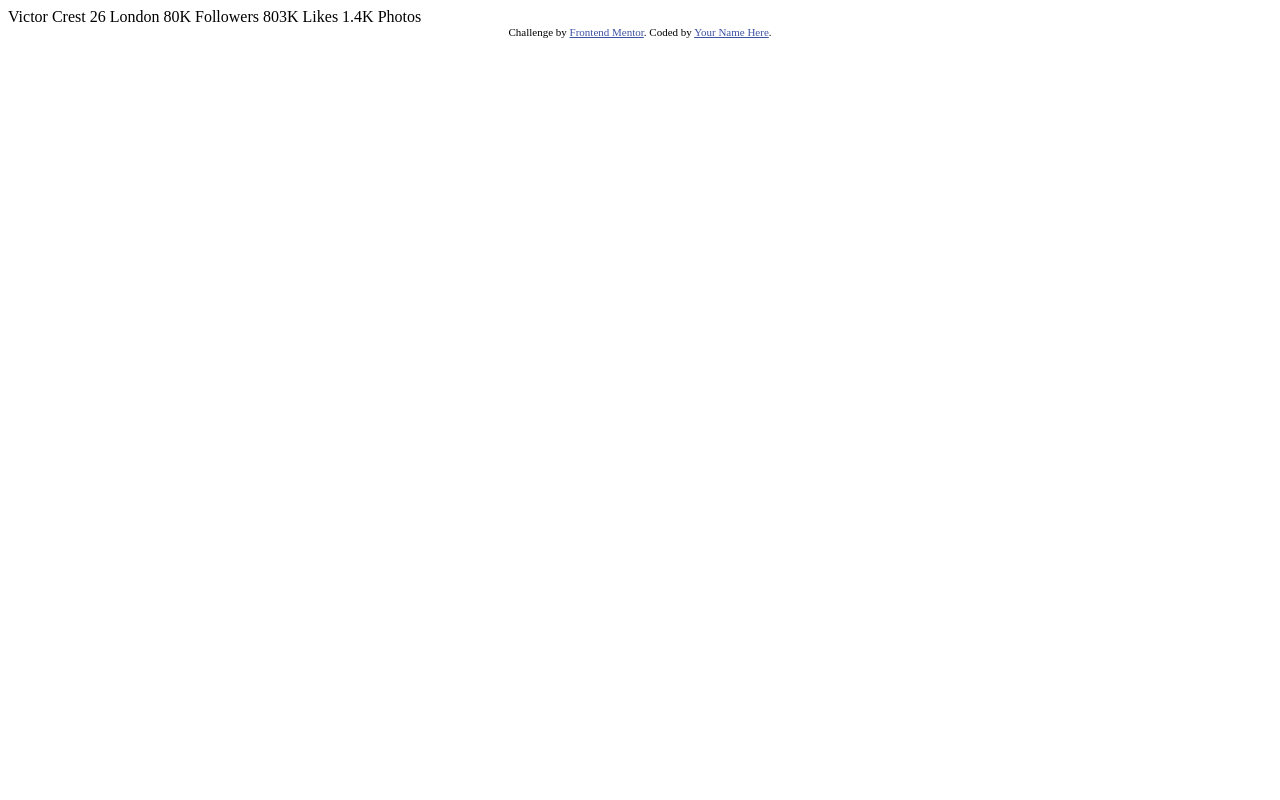
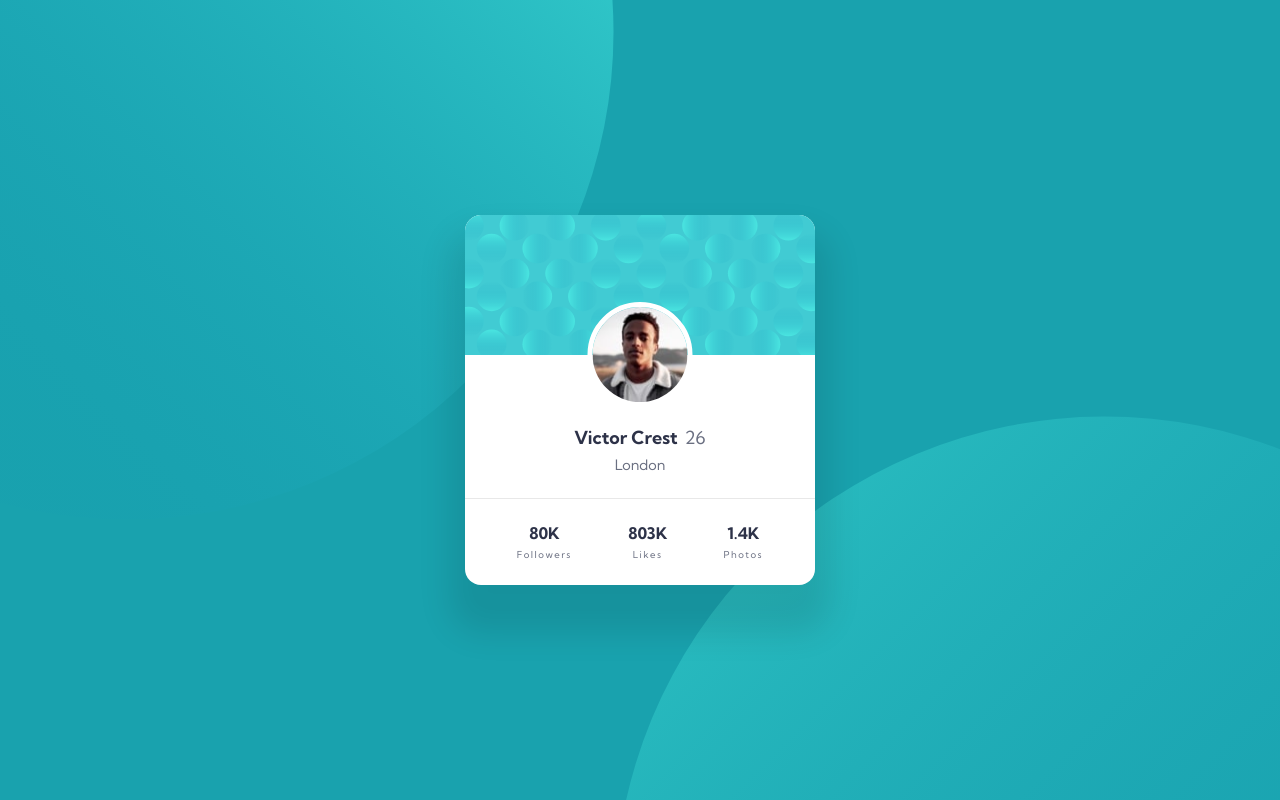
Before and after one commit to Jithin-b-p/profile-card-component-main, a website: page index.html in a window 1280 px wide. Drawn offline with Linux system fonts and the light colour scheme.

Commit message:
final submit

```diff
--- /dev/null
+++ b/assets/sass/base/_base.scss
@@ -0,0 +1,45 @@
+/*Dark cyan: hsl(185, 75%, 39%)
+Very dark desaturated blue: hsl(229, 23%, 23%)
+Dark grayish blue: hsl(227, 10%, 46%)
+
+### Neutral
+
+Dark gray: hsl(0, 0%, 59%)
+*/
+
+:root {
+  --clr-primary: 185, 75%, 39%;
+
+  --clr-secondary-100: 227, 10%, 46%;
+  --clr-secondary-200: 229, 23%, 23%;
+
+  --clr-neutral-200: 0, 0%, 59%;
+
+  --ff-primary: "Kumbh Sans", sans-serif;
+
+  --fw-regular: 400;
+  --fw-bold: 700;
+}
+
+body {
+  min-height: 100svh;
+}
+
+main {
+  width: 100%;
+  height: 100svh;
+
+  // using viewport unit for a responsive background.
+  background: url(../images/bg-pattern-top.svg) right 52vw bottom 35vh,
+    url(../images/bg-pattern-bottom.svg) left 48vw top 52vh;
+  background-repeat: no-repeat;
+  background-color: hsl(var(--clr-primary));
+
+  display: flex;
+  justify-content: center;
+  align-items: center;
+
+  @media only screen and (max-width: 31.25em) {
+    background-position: right 45vw bottom 40vh, left 40vw top 45vh;
+  }
+}
--- /dev/null
+++ b/assets/sass/base/_reset.scss
@@ -0,0 +1,47 @@
+/* Reset */
+
+*,
+*::before,
+*::after {
+  box-sizing: inherit;
+}
+
+html {
+  box-sizing: border-box;
+}
+
+* {
+  margin: 0;
+  padding: 0;
+}
+
+body {
+  line-height: 1.5;
+  -webkit-font-smoothing: antialiased;
+}
+
+img,
+picture,
+video,
+canvas,
+svg {
+  display: block;
+  max-width: 100%;
+}
+
+input,
+button,
+textarea,
+select {
+  font: inherit;
+}
+
+p,
+h1,
+h2,
+h3,
+h4,
+h5,
+h6 {
+  overflow-wrap: break-word;
+}
--- /dev/null
+++ b/assets/sass/base/_typography.scss
@@ -0,0 +1,43 @@
+body {
+  font-family: var(--ff-primary);
+  font-weight: var(--fw-regular);
+}
+
+.profile-card {
+  &__user--details {
+    text-align: center;
+    & .name,
+    & .age {
+      font-size: 1.125rem;
+    }
+
+    & .name {
+      font-weight: var(--fw-bold);
+      color: hsl(var(--clr-secondary-200));
+    }
+
+    & .age,
+    & .location {
+      color: hsl(var(--clr-secondary-100));
+    }
+
+    & .location {
+      font-size: 0.9rem;
+    }
+  }
+
+  &__user-stats {
+    text-align: center;
+    & .count {
+      font-weight: var(--fw-bold);
+      color: hsl(var(--clr-secondary-200));
+    }
+
+    & .stat {
+      margin-block-start: 0.2rem;
+      font-size: 0.6rem;
+      color: hsl(var(--clr-secondary-100));
+      letter-spacing: 1.5px;
+    }
+  }
+}
--- /dev/null
+++ b/assets/sass/components/_card.scss
@@ -0,0 +1,52 @@
+.profile-card {
+  width: min(88%, 21.875rem);
+  background-color: white;
+  border-radius: 1rem;
+  box-shadow: 0 2rem 2rem 1rem rgba(0, 0, 0, 0.1);
+  position: relative;
+
+  &__banner {
+    width: 100%;
+    height: 8.75rem;
+    background: hsl(var(--clr-primary)) url("../images/bg-pattern-card.svg")
+      no-repeat;
+    border-radius: 1rem 1rem 0 0;
+  }
+
+  &__user {
+    border-bottom: 1px solid hsl(0, 0%, 91%);
+    &--photo {
+      position: absolute;
+      left: 50%;
+      top: 23.5%;
+      transform: translateX(-50%);
+
+      border-radius: 50%;
+      border: 5px solid white;
+    }
+
+    &--details {
+      margin-block-start: 3rem;
+      padding: 1.3rem;
+
+      & .age {
+        margin-inline-start: 0.2rem;
+      }
+
+      & .location {
+        margin-block-start: 0.3rem;
+        display: block;
+      }
+    }
+  }
+
+  &__user-stats {
+    padding: 1.4rem 3.24rem;
+    display: flex;
+    justify-content: space-between;
+
+    & .stat {
+      display: block;
+    }
+  }
+}
--- /dev/null
+++ b/assets/sass/main.scss
@@ -0,0 +1,4 @@
+@import "./base/base";
+@import "./base/reset";
+@import "./base/typography";
+@import "./components/card";
--- a/index.html
+++ b/index.html
@@ -1,35 +1,68 @@
 <!DOCTYPE html>
 <html lang="en">
-<head>
-  <meta charset="UTF-8">
-  <meta name="viewport" content="width=device-width, initial-scale=1.0"> <!-- displays site properly based on user's device -->
+  <head>
+    <meta charset="UTF-8" />
+    <meta name="viewport" content="width=device-width, initial-scale=1.0" />
+    <!-- displays site properly based on user's device -->
+    <meta
+      name="description"
+      content="This is a profile card component that shows stats of a user."
+    />
 
-  <link rel="icon" type="image/png" sizes="32x32" href="./images/favicon-32x32.png">
+    <link
+      rel="icon"
+      type="image/png"
+      sizes="32x32"
+      href="./images/favicon-32x32.png"
+    />
 
-  <title>Frontend Mentor | Profile card component</title>
+    <title>Frontend Mentor | Profile card component</title>
+    <link rel="preconnect" href="https://fonts.googleapis.com" />
+    <link rel="preconnect" href="https://fonts.gstatic.com" crossorigin />
+    <link
+      href="https://fonts.googleapis.com/css2?family=Kumbh+Sans:wght@400;700&display=swap"
+      rel="stylesheet"
+    />
+    <link rel="stylesheet" href="./assets/css/style.css" />
+  </head>
+  <body>
+    <main>
+      <section class="profile-card">
+        <div class="profile-card__banner"></div>
 
-  <!-- Feel free to remove these styles or customise in your own stylesheet 👍 -->
-  <style>
-    .attribution { font-size: 11px; text-align: center; }
-    .attribution a { color: hsl(228, 45%, 44%); }
-  </style>
-</head>
-<body>
-  Victor Crest
-  26
-  London
+        <div class="profile-card__user">
+          <img
+            class="profile-card__user--photo"
+            src="./assets/images/image-victor.jpg"
+            width="105"
+            height="105"
+            alt="user profile photo"
+          />
 
-  80K
-  Followers
+          <div class="profile-card__user--details">
+            <span class="name">Victor Crest</span>
+            <span class="age">26</span>
+            <span class="location">London</span>
+          </div>
+        </div>
 
-  803K
-  Likes
+        <div class="profile-card__user-stats">
+          <div class="profile-card__user-stats--followers">
+            <span class="count">80K</span>
+            <span class="stat">Followers</span>
+          </div>
 
-  1.4K
-  Photos
-  <div class="attribution">
-    Challenge by <a href="https://www.frontendmentor.io?ref=challenge" target="_blank">Frontend Mentor</a>.
-    Coded by <a href="#">Your Name Here</a>.
-  </div>
-</body>
+          <div class="profile-card__user-stats--likes">
+            <span class="count">803K</span>
+            <span class="stat">Likes</span>
+          </div>
+
+          <div class="profile-card__user-stats--photos">
+            <span class="count">1.4K</span>
+            <span class="stat">Photos</span>
+          </div>
+        </div>
+      </section>
+    </main>
+  </body>
 </html>
```
Also changed, not shown: package.json (added, +21 -0 lines), README-template.md (deleted), README.md, assets/css/style.css (added), assets/srnshot-desk.png (added), assets/srnshot-mob.png (added), 1 other file.
